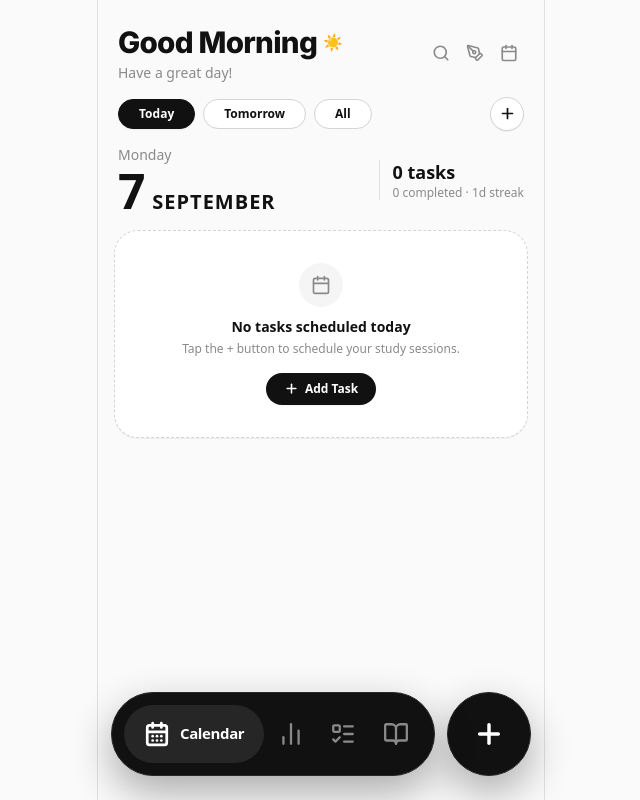
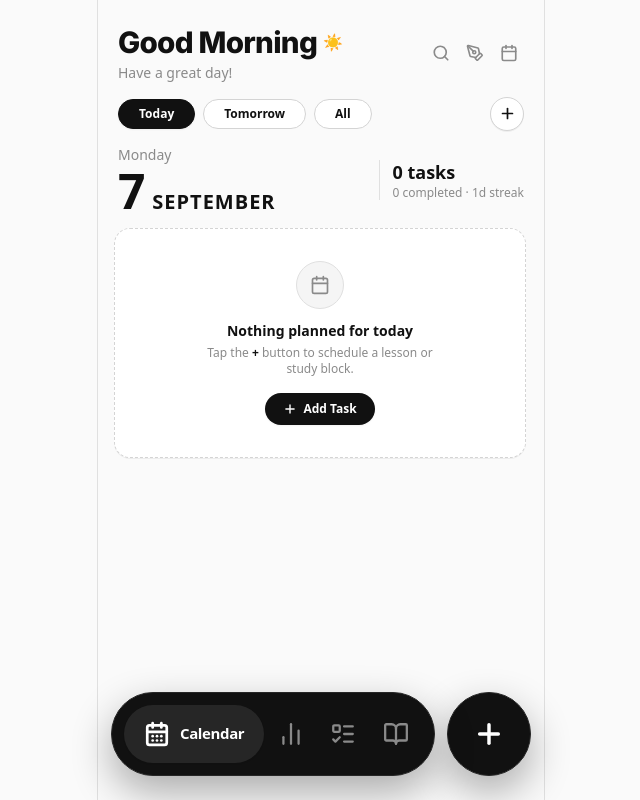
Before and after one commit to Harindu12/A-L-Study-Tracker, a React (Vite) app: page / in a window 1280 px wide. Shown: the whole page, without its empty margins (319-959 px from the left). Built offline with nearby package versions, Linux system fonts and the light colour scheme.

Commit message:
fix: improve layout stability and add revisit support
- Enforce full viewport height and disable scroll leakage for better app consistency.
- Extend CalendarTab to include revisit entries in the agenda view.
- Update .gitignore to exclude AI studio assets.

```diff
--- a/src/App.tsx
+++ b/src/App.tsx
@@ -10,11 +10,11 @@ function AppContent() {
   const { tab, setTab } = useNavigation();
 
   return (
-    <div className="min-h-screen bg-[#FAFAFA] text-[#111111] relative font-sans antialiased">
-      <div className="max-w-md mx-auto min-h-screen relative bg-[#FAFAFA] border-x border-[#E0E0E0] flex flex-col">
+    <div className="h-[100dvh] min-h-screen bg-[#FAFAFA] text-[#111111] relative font-sans antialiased overflow-hidden flex flex-col">
+      <div className="max-w-md mx-auto w-full h-full relative bg-[#FAFAFA] border-x border-[#E0E0E0] flex flex-col overflow-hidden">
         {/* Header - only for stats and revisit; Calendar and Lessons render their own headers */}
         {tab !== 'calendar' && tab !== 'lessons' && (
-          <header className="pt-8 pb-3 px-6 relative z-10">
+          <header className="pt-8 pb-3 px-6 relative z-10 flex-shrink-0">
             <div className="flex justify-between items-center">
               <h1 className="font-sans text-2xl sm:text-3xl font-extrabold text-[#111111] tracking-tight m-0">
                 {tab === 'stats' && 'Analytics'}
@@ -25,7 +25,13 @@ function AppContent() {
         )}
 
         {/* Main Content */}
-        <main className={`flex-1 overflow-y-auto px-4 pb-44 relative z-10 scrollbar-hide ${tab === 'calendar' || tab === 'lessons' ? 'pt-5' : ''}`}>
+        <main
+          className={`flex-1 min-h-0 relative z-10 flex flex-col ${
+            tab === 'calendar'
+              ? 'overflow-hidden px-4 pt-5'
+              : 'overflow-y-auto px-4 pb-44 scrollbar-hide' + (tab === 'lessons' ? ' pt-5' : '')
+          }`}
+        >
           {tab === 'calendar' && <CalendarTab onNavigateToRevisit={() => setTab('revisit')} />}
           {tab === 'stats' && <StatsTab />}
           {tab === 'revisit' && <RevisitTab />}
--- a/src/components/CalendarTab.tsx
+++ b/src/components/CalendarTab.tsx
@@ -14,7 +14,8 @@ import {
   Sparkles,
   MapPin,
   Search,
-  PenTool
+  PenTool,
+  Clock
 } from 'lucide-react';
 
 interface CalendarTabProps {
@@ -23,31 +24,18 @@ interface CalendarTabProps {
 
 interface AgendaTask {
   id: string;
-  source: 'hour' | 'subject';
+  source: 'hour' | 'subject' | 'revisit';
   originalId: string;
   date: string;
   title: string;
   detail?: string;
   timeDisplay: string;
   subjectLabel: string;
-  duration: string;
-  period: 'morning' | 'afternoon' | 'evening';
+  duration?: string;
+  period?: 'morning' | 'afternoon' | 'evening';
   done: boolean;
-  color: string;
+  accentColor: string;
 }
-
-// Subject-coded solid background colors for full-width cards
-// Ensuring high contrast WCAG AA/AAA with crisp white typography
-const SOLID_ACCENT_COLORS: Record<string, string> = {
-  '#EF4444': '#993D44', // Wine red (Screen 1 Card 1 in reference)
-  '#F97316': '#D85B3F', // Terracotta orange (Screen 1 Card 2 in reference)
-  '#3B82F6': '#36537A', // Deep slate blue (Screen 1 Card 3 in reference)
-  '#8B5CF6': '#603B7C', // Deep plum / berry
-  '#10B981': '#22694E', // Forest emerald
-  '#F59E0B': '#A3681F', // Warm amber / ochre
-  '#06B6D4': '#1B6577', // Ocean cyan / teal
-  '#6366F1': '#433D82', // Royal indigo
-};
 
 const MONTH_ACCENT_COLORS = [
   '#EF4444', // Jan - Red / Rose
@@ -65,7 +53,7 @@ const MONTH_ACCENT_COLORS = [
 ];
 
 export const CalendarTab: React.FC<CalendarTabProps> = () => {
-  const { dailyEntries, saveDailyEntry, updateDailyEntry, subjects, lessons } = useStore();
+  const { dailyEntries, saveDailyEntry, updateDailyEntry, subjects, lessons, revisits, updateRevisit } = useStore();
   const today = todayStr();
   const [selectedDate, setSelectedDate] = useState<string>(today);
   const [filterMode, setFilterMode] = useState<'today' | 'tomorrow' | 'all'>('today');
@@ -174,14 +162,14 @@ export const CalendarTab: React.FC<CalendarTabProps> = () => {
     return `${String(h).padStart(2, '0')}.${min}`;
   };
 
-  // Extract agenda tasks for any specific date
+  // Extract agenda tasks for any specific date using real app data
   const getTasksForDate = (dateStr: string): AgendaTask[] => {
     const dayEntry = dailyEntries[dateStr];
-    if (!dayEntry) return [];
     const result: AgendaTask[] = [];
 
-    // 1. Hourly schedule blocks
-    (dayEntry.hours || []).forEach((h, hIdx) => {
+    // 1. Hourly schedule blocks from dailyEntries
+    if (dayEntry && dayEntry.hours) {
+      dayEntry.hours.forEach((h, hIdx) => {
         let period: 'morning' | 'afternoon' | 'evening' = 'morning';
         const hour = parseTimeToHour(h.time || '');
         if (hour >= 5 && hour < 12) period = 'morning';
@@ -202,13 +190,12 @@ export const CalendarTab: React.FC<CalendarTabProps> = () => {
             (detail && detail.toLowerCase().includes(s.name.toLowerCase()))
         );
 
-      const rawColor = matchingSubj
+        const accentColor = matchingSubj
           ? getSubjectColorById(matchingSubj.id, subjects)
           : SUBJECT_ACCENT_COLORS[hIdx % SUBJECT_ACCENT_COLORS.length];
 
-      const cardColor = SOLID_ACCENT_COLORS[rawColor] || rawColor;
-      const timeDisplay = formatTimeDot(h.time, hour);
-      const subjectLabel = matchingSubj ? matchingSubj.name : 'Study Desk';
+        const timeDisplay = h.time && h.time.trim() ? h.time.trim() : formatTimeDot(h.time, hour);
+        const subjectLabel = matchingSubj ? matchingSubj.name : 'Study Block';
 
         result.push({
           id: `h_${dateStr}_${h.id}`,
@@ -222,12 +209,14 @@ export const CalendarTab: React.FC<CalendarTabProps> = () => {
           duration: (h as any).duration || '50 min',
           period: (h as any).period || period,
           done: !!h.done,
-        color: cardColor,
+          accentColor,
         });
       });
+    }
 
-    // 2. Subject study logs
-    (dayEntry.subjects || []).forEach((s, idx) => {
+    // 2. Subject study logs from dailyEntries
+    if (dayEntry && dayEntry.subjects) {
+      dayEntry.subjects.forEach((s, idx) => {
         const subj = subjects.find((sub) => sub.id === s.subjectId);
         const lesson = lessons.find((l) => l.id === s.lessonId);
         const subjName = subj ? subj.name : 'Subject';
@@ -244,22 +233,48 @@ export const CalendarTab: React.FC<CalendarTabProps> = () => {
         const period = (s as any).period || defaultPeriod;
         const defaultHour = period === 'morning' ? 9 : period === 'afternoon' ? 14 : 19;
         const timeDisplay = formatTimeDot(undefined, defaultHour + (idx % 3));
-      const rawColor = getSubjectColorById(s.subjectId, subjects);
-      const cardColor = SOLID_ACCENT_COLORS[rawColor] || rawColor;
+        const accentColor = getSubjectColorById(s.subjectId, subjects);
 
         result.push({
           id: `s_${dateStr}_${s.id}`,
           source: 'subject',
           originalId: s.id,
           date: dateStr,
-        title: subjName,
-        detail,
+          title: lessonName || subjName,
+          detail: s.pastPaper ? `${subjName} · Past Paper` : (lessonName ? subjName : 'Study & Revision'),
           timeDisplay,
           subjectLabel: s.pastPaper ? `${subjName} · Past Paper` : `${subjName} · Lesson`,
           duration: (s as any).duration || (s.pastPaper ? '60 min' : '45 min'),
           period,
           done: !!(s.studied || s.pastPaper),
-        color: cardColor,
+          accentColor,
+        });
+      });
+    }
+
+    // 3. Spaced repetition revisits scheduled for this date
+    (revisits || [])
+      .filter((r) => r.date === dateStr)
+      .forEach((r) => {
+        const subj = subjects.find((sub) => sub.id === r.subjectId);
+        const lesson = lessons.find((l) => l.id === r.lessonId);
+        const subjName = subj ? subj.name : 'Subject';
+        const lessonName = lesson ? lesson.name : 'Lesson Revisit';
+        const accentColor = getSubjectColorById(r.subjectId, subjects);
+
+        result.push({
+          id: `r_${dateStr}_${r.id}`,
+          source: 'revisit',
+          originalId: r.id,
+          date: dateStr,
+          title: lessonName,
+          detail: `${subjName} · Spaced Repetition (${r.type})`,
+          timeDisplay: '09.00',
+          subjectLabel: `${subjName} · ${r.type}`,
+          duration: '30 min',
+          period: 'morning',
+          done: !!r.done,
+          accentColor,
         });
       });
 
@@ -268,6 +283,13 @@ export const CalendarTab: React.FC<CalendarTabProps> = () => {
 
   // Toggle task done state
   const handleToggleTask = (task: AgendaTask) => {
+    if (task.source === 'revisit') {
+      if (typeof updateRevisit === 'function') {
+        updateRevisit(task.originalId, { done: !task.done });
+      }
+      return;
+    }
+
     const targetDate = task.date || selectedDate;
     const targetEntry = dailyEntries[targetDate] || {
       date: targetDate,
@@ -578,69 +600,98 @@ export const CalendarTab: React.FC<CalendarTabProps> = () => {
     );
   };
 
-  // Render individual task card matching reference image Screen 1 exactly:
-  // Solid/tinted background with crisp white typography, corner time, subtitle, bottom icon+label, and completion toggle
+  // Render individual task card matching the app's established black-and-white-with-accent theme:
+  // White/light-neutral card background, subject-accent-colored left edge or tag, bold title, gray subtitle/detail, time badge
   const renderTaskCard = (task: AgendaTask) => {
     return (
       <div
         key={task.id}
         onClick={() => handleToggleTask(task)}
-        className="rounded-3xl p-4 sm:p-5 flex flex-col justify-between min-h-[120px] sm:min-h-[130px] cursor-pointer transition-all active:scale-[0.99] select-none shadow-sm relative overflow-hidden group"
-        style={{
-          backgroundColor: task.color,
+        className="group relative bg-[#FFFFFF] border border-[#E0E0E0] hover:border-[#CCCCCC] rounded-2xl p-3.5 sm:p-4 shadow-[0_1px_3px_rgba(0,0,0,0.02)] hover:shadow-[0_2px_6px_rgba(0,0,0,0.04)] transition-all cursor-pointer flex items-center gap-3 select-none"
+      >
+        {/* Subject-accent-colored left edge indicator */}
+        <div
+          className="w-1.5 self-stretch rounded-full flex-shrink-0 my-0.5 transition-transform group-hover:scale-y-105"
+          style={{ backgroundColor: task.accentColor }}
+        />
+
+        {/* Circular Checkbox button */}
+        <button
+          type="button"
+          onClick={(e) => {
+            e.stopPropagation();
+            handleToggleTask(task);
           }}
+          className={`w-5.5 h-5.5 rounded-full border-[1.5px] flex items-center justify-center transition-all cursor-pointer flex-shrink-0 ${
+            task.done
+              ? 'bg-[#111111] border-[#111111] text-[#FFFFFF]'
+              : 'border-[#D4D4D4] hover:border-[#111111] bg-[#FFFFFF]'
+          }`}
+          aria-label={task.done ? 'Mark incomplete' : 'Mark complete'}
         >
-        {/* Top Row: Title on the left, Corner Time on the top-right */}
-        <div className="flex items-start justify-between gap-3">
-          <div className="flex-1 pr-2 min-w-0">
+          {task.done && <Check size={12} strokeWidth={3} />}
+        </button>
+
+        {/* Content area: Title, Subtitle, Tags */}
+        <div className="flex-1 min-w-0 pr-1">
           <h3
-              className={`font-sans text-base sm:text-lg font-bold text-[#FFFFFF] leading-snug tracking-tight m-0 ${
-                task.done ? 'line-through opacity-75' : ''
+            className={`font-sans font-bold text-sm sm:text-[15px] text-[#111111] leading-snug tracking-tight truncate ${
+              task.done ? 'line-through text-[#8A8A8A]' : ''
             }`}
           >
             {task.title}
           </h3>
+
           {task.detail && (
-              <p className="font-sans text-xs sm:text-sm text-[#FFFFFF]/85 mt-1 leading-snug m-0">
+            <p className="font-sans text-xs text-[#8A8A8A] mt-0.5 leading-normal truncate">
               {task.detail}
             </p>
           )}
-          </div>
 
-          {/* Top-Right Corner Time */}
-          <div className="text-right flex-shrink-0">
-            <span className="font-sans text-xs sm:text-sm font-bold text-[#FFFFFF]/90 tracking-wide">
-              {task.timeDisplay}
+          {/* Subject tag & duration line */}
+          <div className="flex items-center gap-2 mt-1.5 flex-wrap">
+            <span
+              className="text-[10px] sm:text-[11px] font-sans font-bold px-2 py-0.5 rounded-md flex items-center gap-1.5"
+              style={{
+                backgroundColor: `${task.accentColor}14`,
+                color: task.accentColor,
+              }}
+            >
+              <span
+                className="w-1.5 h-1.5 rounded-full flex-shrink-0"
+                style={{ backgroundColor: task.accentColor }}
+              />
+              {task.subjectLabel}
             </span>
+
+            {task.duration && (
+              <span className="text-[10px] sm:text-[11px] font-sans text-[#8A8A8A]">
+                {task.duration}
+              </span>
+            )}
           </div>
         </div>
 
-        {/* Bottom Row: Icon + location or subject label on bottom-left, completion toggle on bottom-right */}
-        <div className="flex items-center justify-between gap-2 mt-4 pt-1">
-          <div className="flex items-center gap-1.5 text-[#FFFFFF]/90 text-xs font-medium">
-            <MapPin size={13} className="flex-shrink-0 opacity-85" />
-            <span className="truncate max-w-[210px]">{task.subjectLabel}</span>
-          </div>
-
-          {/* Completion indicator matching reference right-corner element */}
-          <div className="flex items-center gap-1.5 flex-shrink-0">
-            {task.done ? (
-              <span className="bg-[#FFFFFF]/25 text-[#FFFFFF] text-[11px] font-sans font-semibold px-2.5 py-0.5 rounded-full flex items-center gap-1 backdrop-blur-xs">
-                <Check size={12} strokeWidth={3} /> Done
+        {/* Right side: Time shown as a small badge */}
+        <div className="flex flex-col items-end gap-1 flex-shrink-0">
+          <span className="inline-flex items-center gap-1 bg-[#F5F5F5] border border-[#E0E0E0] text-[#111111] text-[11px] font-sans font-semibold px-2.5 py-1 rounded-full shadow-2xs">
+            <Clock size={11} className="text-[#8A8A8A]" />
+            {task.timeDisplay}
           </span>
-            ) : (
-              <span className="bg-[#000000]/20 hover:bg-[#000000]/30 text-[#FFFFFF]/90 text-[11px] font-sans font-semibold px-2.5 py-0.5 rounded-full flex items-center gap-1 transition-colors">
-                Tap to complete
+          {task.period && (
+            <span className="text-[10px] font-sans text-[#8A8A8A] capitalize">
+              {task.period}
             </span>
           )}
-          </div>
         </div>
       </div>
     );
   };
 
   return (
-    <div className="flex flex-col pb-20 relative">
+    <div className="flex-1 min-h-0 flex flex-col h-full overflow-hidden relative">
+      {/* Pinned / Fixed Header Section (greeting, filter chips + quick-add, large bold date display) */}
+      <div className="flex-shrink-0 space-y-2.5 pb-2 bg-[#FAFAFA] z-20">
         {/* 1. Greeting Header Row (Screen 1 in Reference) */}
         <div className="flex items-center justify-between px-1 pt-1 pb-1">
           <div>
@@ -691,7 +742,7 @@ export const CalendarTab: React.FC<CalendarTabProps> = () => {
 
         {/* Optional Search bar */}
         {isSearchOpen && (
-        <div className="flex items-center gap-2 bg-[#FFFFFF] border border-[#E0E0E0] rounded-full px-3.5 py-1.5 shadow-xs mt-1 mb-2 animate-in fade-in duration-150">
+          <div className="flex items-center gap-2 bg-[#FFFFFF] border border-[#E0E0E0] rounded-full px-3.5 py-1.5 shadow-xs mt-1 mb-1 animate-in fade-in duration-150">
             <Search size={16} className="text-[#8A8A8A]" />
             <input
               type="text"
@@ -710,7 +761,7 @@ export const CalendarTab: React.FC<CalendarTabProps> = () => {
         )}
 
         {/* 2. Filter Chip Row: "Today", "Tomorrow", "All" + circular "+" button */}
-      <div className="flex items-center justify-between gap-2 px-1 mt-2.5">
+        <div className="flex items-center justify-between gap-2 px-1">
           <div className="flex items-center gap-2">
             {[
               { id: 'today', label: 'Today' },
@@ -758,7 +809,7 @@ export const CalendarTab: React.FC<CalendarTabProps> = () => {
         </div>
 
         {/* 3. Date Display Block (Oversized date treatment + secondary info line on the right) */}
-      <div className="flex items-center justify-between px-1 mt-3.5 mb-2.5">
+        <div className="flex items-center justify-between px-1 pt-1">
           <div
             onClick={() => openOverlay('calendar-month')}
             className="cursor-pointer select-none group"
@@ -790,38 +841,40 @@ export const CalendarTab: React.FC<CalendarTabProps> = () => {
             </div>
           </div>
         </div>
+      </div>
 
-      {/* 4. Task list below: Each task as full-width rounded card matching reference Screen 1 */}
+      {/* 4. Independently scrollable task card list container below the fixed header */}
+      <div
+        id="calendar-tasks-scroll-container"
+        className="flex-1 min-h-0 overflow-y-auto scrollbar-hide pt-1 pb-32 space-y-2.5 pr-0.5"
+      >
         {tasksToRender.length === 0 ? (
-        <div className="rounded-3xl border border-dashed border-[#D4D4D4] p-8 text-center bg-[#FFFFFF] mt-1 shadow-2xs">
-          <div className="w-11 h-11 mx-auto mb-2.5 rounded-full bg-[#F5F5F5] flex items-center justify-center text-[#8A8A8A]">
+          <div className="rounded-2xl border border-dashed border-[#D4D4D4] p-8 text-center bg-[#FFFFFF] shadow-2xs my-auto flex flex-col items-center justify-center">
+            <div className="w-12 h-12 mb-3 rounded-full bg-[#F5F5F5] border border-[#E0E0E0] flex items-center justify-center text-[#8A8A8A]">
               <CalendarIcon size={20} />
             </div>
             <h3 className="font-sans text-sm font-bold text-[#111111] m-0">
               {filterMode === 'tomorrow'
-              ? 'No tasks scheduled for tomorrow'
+                ? 'Nothing planned for tomorrow'
                 : filterMode === 'all'
                 ? 'No upcoming tasks'
-              : 'No tasks scheduled today'}
+                : 'Nothing planned for today'}
             </h3>
-          <p className="font-sans text-xs text-[#8A8A8A] mt-1 mb-4">
-            {filterMode === 'tomorrow'
-              ? 'Plan ahead by adding tomorrow’s revision blocks.'
-              : 'Tap the + button to schedule your study sessions.'}
+            <p className="font-sans text-xs text-[#8A8A8A] mt-1 mb-4 max-w-[230px]">
+              Tap the <strong className="text-[#111111]">+</strong> button to schedule a lesson or study block.
             </p>
             <button
               type="button"
               onClick={() => openOverlay('calendar-add-task')}
               className="inline-flex items-center gap-1.5 px-4.5 py-2 rounded-full bg-[#111111] text-[#FFFFFF] text-xs font-bold hover:bg-[#262626] transition-colors cursor-pointer shadow-xs"
             >
-            <Plus size={15} strokeWidth={2.4} /> Add Task
+              <Plus size={14} strokeWidth={2.4} /> Add Task
             </button>
           </div>
         ) : (
-        <div className="flex flex-col gap-3 mt-1">
-          {tasksToRender.map((task) => renderTaskCard(task))}
+          tasksToRender.map((task) => renderTaskCard(task))
+        )}
       </div>
-      )}
 
       {/* Notes & Teach-back Modal */}
       {isNotesModalOpen && (
```
Also changed, not shown: 1 other file (tests, documents, lock files or other folders). Lines whose indentation alone changed are shown as unchanged.
